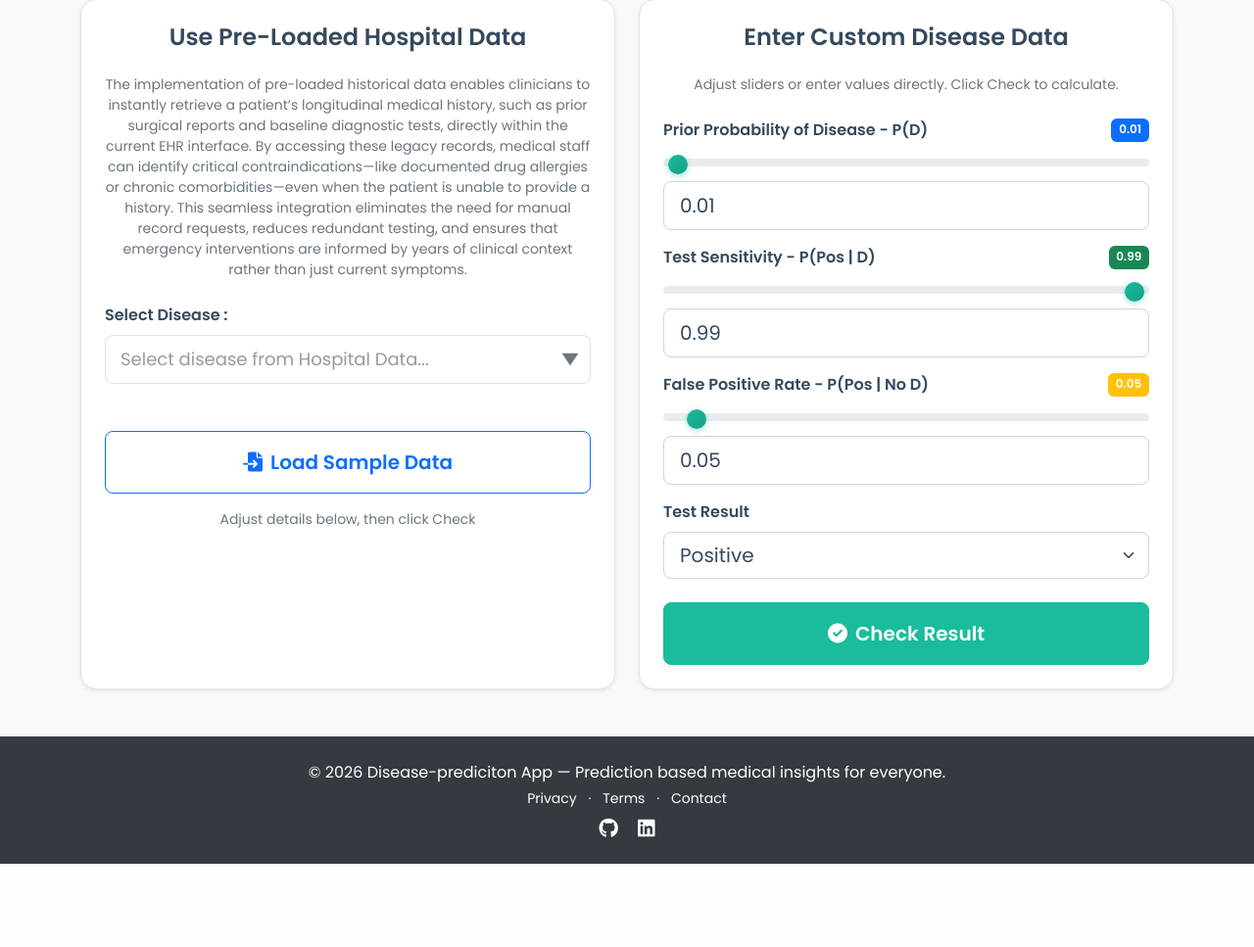
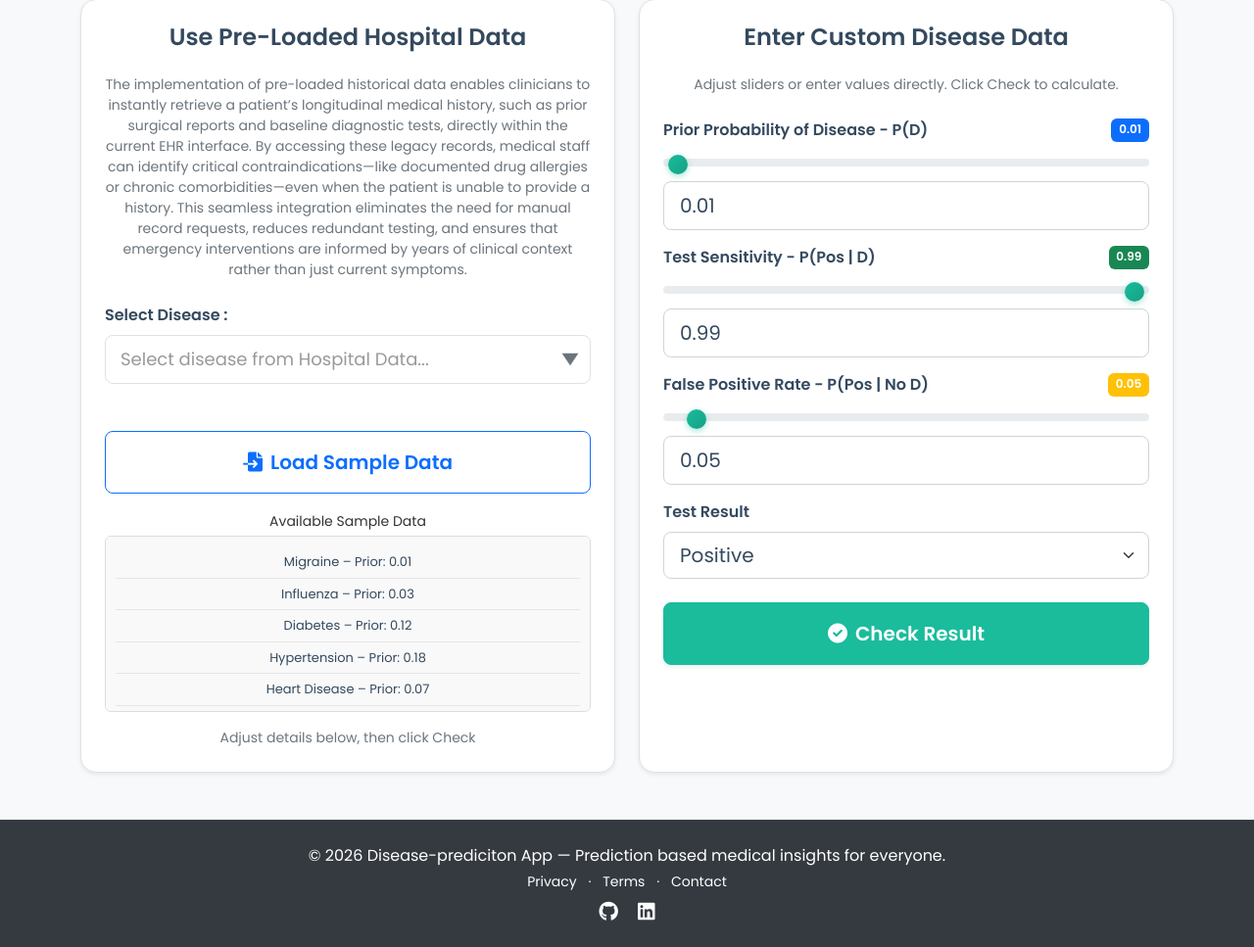
Before and after one commit to aliviahossain/Disease-prediction, a Flask app: page /calculator in a window 1280 px wide. Shown: the part 259-1226 px from the top of the page at 98% size. Before the commit the page ends 1141 px from the top, so only its background shows below. Run offline with Flask 3, Linux system fonts and the light colour scheme; some libraries are stand-ins or nearby versions.

Commit message:
Add scrollable pre-loaded dataset section under Calculator page

```diff
--- a/backend/static/style.css
+++ b/backend/static/style.css
@@ -890,3 +890,38 @@ body.dark-mode .form-range::-webkit-slider-thumb {
 body.dark-mode .form-range::-moz-range-thumb {
     background: linear-gradient(135deg, #1abc9c, #16a085);
 }
+
+.preloaded-info {
+  margin-top: 20px;
+}
+
+.preloaded-info h4 {
+  font-size: 14px;
+  margin-bottom: 6px;
+  color: #333;
+}
+
+.preloaded-scroll {
+  max-height: 180px;
+  overflow-y: auto;
+  border: 1px solid #ddd;
+  border-radius: 6px;
+  padding: 10px;
+  background-color: #f9f9f9;
+}
+
+.preloaded-scroll ul {
+  list-style: none;
+  padding: 0;
+  margin: 0;
+}
+
+.preloaded-scroll li {
+  padding: 6px 0;
+  border-bottom: 1px solid #e5e5e5;
+  font-size: 13px;
+}
+
+.preloaded-scroll li:last-child {
+  border-bottom: none;
+}
--- a/backend/templates/calculator.html
+++ b/backend/templates/calculator.html
@@ -73,6 +73,22 @@
                         id="loadSampleBtn">
                         <i class="fas fa-file-import me-2"></i>Load Sample Data
                     </button>
+                    <!-- Pre-loaded Dataset Info -->
+                    <div class="preloaded-info">
+                    <h4>Available Sample Data</h4>
+
+                    <div class="preloaded-scroll">
+                        <ul>
+                        <li>Migraine – Prior: 0.01</li>
+                        <li>Influenza – Prior: 0.03</li>
+                        <li>Diabetes – Prior: 0.12</li>
+                        <li>Hypertension – Prior: 0.18</li>
+                        <li>Heart Disease – Prior: 0.07</li>
+                        <li>Asthma – Prior: 0.05</li>
+                        </ul>
+                    </div>
+                    </div>
+
                     <small class="text-muted mt-3">Adjust details below, then click Check</small>
                 </div>
             </div>
```
